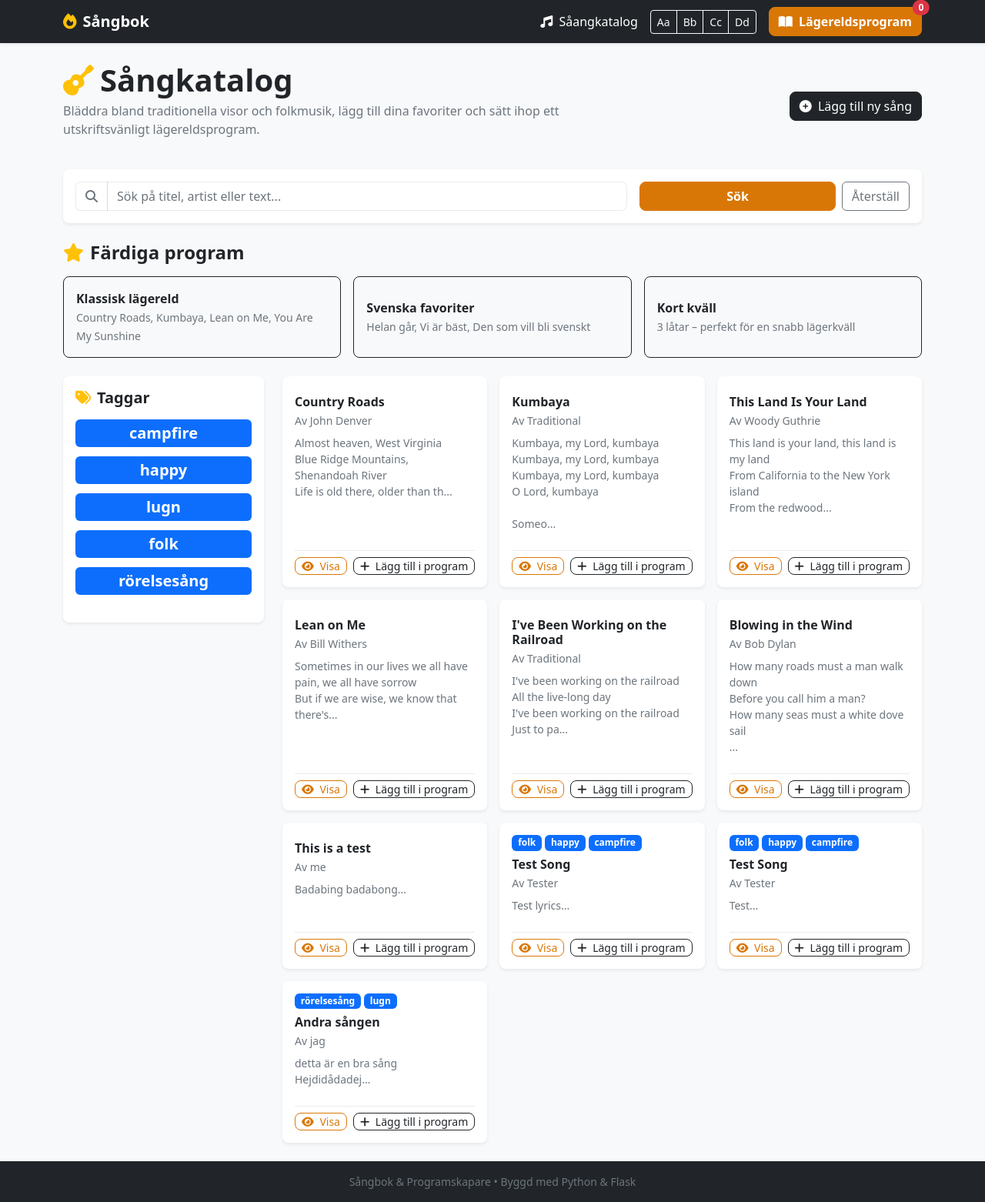
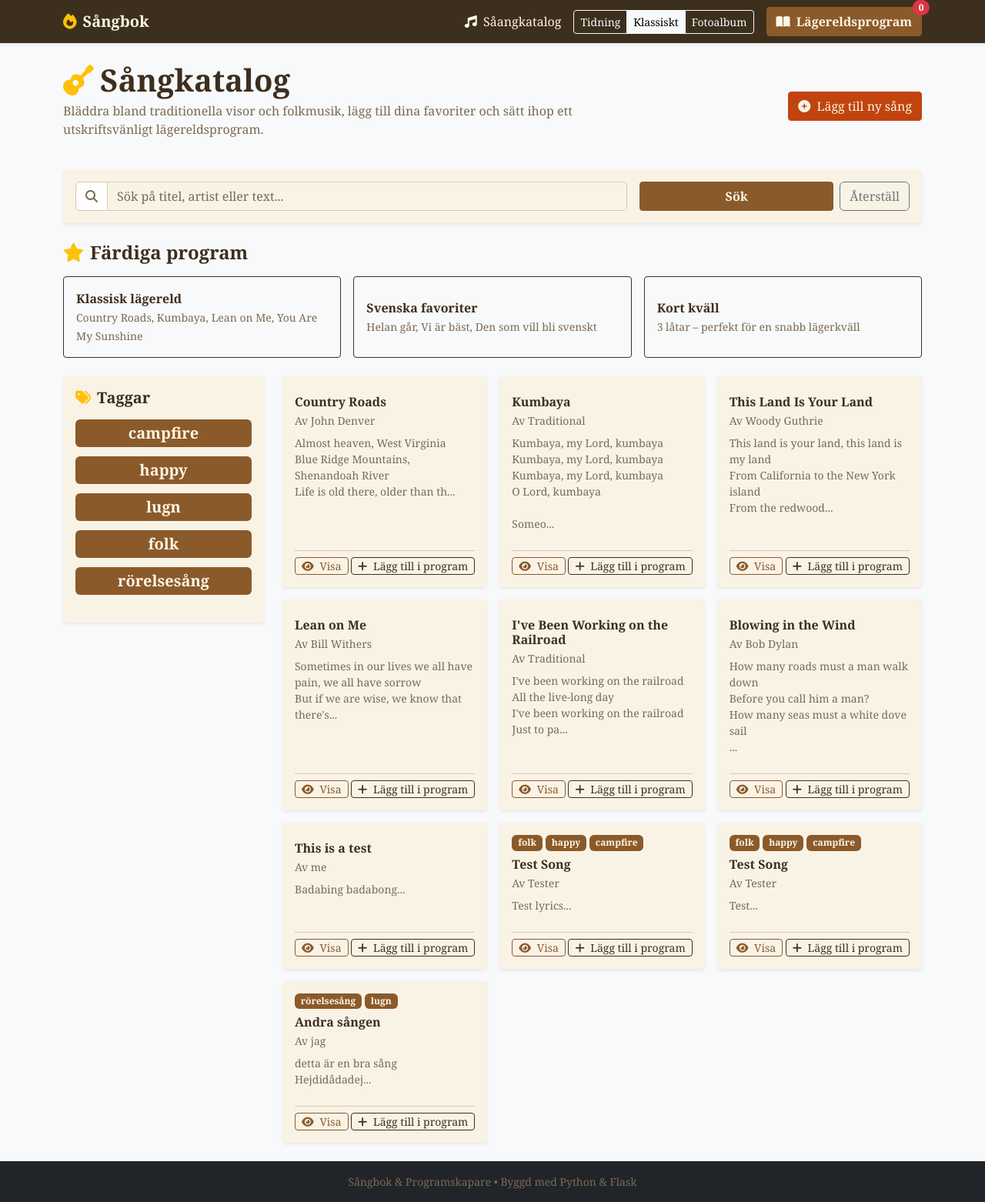
Before and after one commit to EmilUpp/S-ngbokSkapare, a Flask app: page / in a window 1280 px wide. Shown: the whole page at 77% size. Run offline with Flask 3, Linux system fonts and the light colour scheme.

Commit message:
Make Vintage the permanent palette; add 3-layout switcher (tidning, klassiskt, fotoalbum)
Co-authored-by: EmilUpp <EmilUpp@users.noreply.github.com>

```diff
--- a/static/style.css
+++ b/static/style.css
@@ -1,71 +1,7 @@
 /* ============================================================
-   Theme variables - default (Classic Scout)
+   Vintage Scout - permanent palette
    ============================================================ */
-:root,
-[data-theme="classic"] {
-    --sb-bg: #f8f9fa;
-    --sb-surface: #ffffff;
-    --sb-text: #212529;
-    --sb-muted: #6c757d;
-    --sb-primary: #d97706;
-    --sb-primary-text: #ffffff;
-    --sb-accent: #212529;
-    --sb-card-border: rgba(0, 0, 0, 0.08);
-    --sb-shadow: 0 0.125rem 0.5rem rgba(0, 0, 0, 0.08);
-    --sb-tag-bg: #0d6efd;
-    --sb-tag-text: #ffffff;
-    --sb-radius: 0.5rem;
-    --sb-font: system-ui, -apple-system, "Segoe UI", Roboto, Helvetica, Arial, sans-serif;
-    --sb-nav-bg: #212529;
-    --sb-nav-text: #ffffff;
-}
-
-/* ============================================================
-   Theme: Dark Ember (Mörk Glöd)
-   ============================================================ */
-[data-theme="ember"] {
-    --sb-bg: #12161f;
-    --sb-surface: #1b2130;
-    --sb-text: #e9e4f0;
-    --sb-muted: #8b93a7;
-    --sb-primary: #ff7a1a;
-    --sb-primary-text: #1a1200;
-    --sb-accent: #ffb347;
-    --sb-card-border: rgba(255, 255, 255, 0.08);
-    --sb-shadow: 0 0.25rem 1rem rgba(0, 0, 0, 0.45);
-    --sb-tag-bg: #ff7a1a;
-    --sb-tag-text: #1a1200;
-    --sb-radius: 0.75rem;
-    --sb-font: system-ui, -apple-system, "Segoe UI", Roboto, Helvetica, Arial, sans-serif;
-    --sb-nav-bg: #0c0f16;
-    --sb-nav-text: #e9e4f0;
-}
-
-/* ============================================================
-   Theme: Sommarläger (Summer Camp)
-   ============================================================ */
-[data-theme="sommar"] {
-    --sb-bg: #eef6f7;
-    --sb-surface: #ffffff;
-    --sb-text: #1f3b45;
-    --sb-muted: #5b7c88;
-    --sb-primary: #0e8f8f;
-    --sb-primary-text: #ffffff;
-    --sb-accent: #f4a259;
-    --sb-card-border: rgba(31, 59, 69, 0.12);
-    --sb-shadow: 0 0.25rem 1rem rgba(31, 59, 69, 0.10);
-    --sb-tag-bg: #0e8f8f;
-    --sb-tag-text: #ffffff;
-    --sb-radius: 1rem;
-    --sb-font: "Trebuchet MS", "Segoe UI", system-ui, sans-serif;
-    --sb-nav-bg: #1f6b70;
-    --sb-nav-text: #ffffff;
-}
-
-/* ============================================================
-   Theme: Vintage Scout (Retro)
-   ============================================================ */
-[data-theme="vintage"] {
+:root {
     --sb-bg: #efe6d5;
     --sb-surface: #f9f3e6;
     --sb-text: #3d2f1e;
--- a/templates/base.html
+++ b/templates/base.html
@@ -23,11 +23,10 @@
                         <a class="nav-link" href="{{ url_for('index') }}"><i class="fa-solid fa-music me-1"></i> Såangkatalog</a>
                     </li>
                     <li class="nav-item ms-lg-2">
-                        <div class="btn-group theme-picker" role="group" aria-label="Tema">
-                            <button type="button" class="btn btn-sm btn-outline-light" data-set-theme="classic" title="Klassiskt scout">Aa</button>
-                            <button type="button" class="btn btn-sm btn-outline-light" data-set-theme="sommar" title="Sommarläger">Bb</button>
-                            <button type="button" class="btn btn-sm btn-outline-light" data-set-theme="ember" title="Mörk glöd">Cc</button>
-                            <button type="button" class="btn btn-sm btn-outline-light" data-set-theme="vintage" title="Vintage">Dd</button>
+                        <div class="btn-group layout-picker" role="group" aria-label="Layout">
+                            <button type="button" class="btn btn-sm btn-outline-light" data-set-layout="tidning" title="Tidning: fullbredd, lista">Tidning</button>
+                            <button type="button" class="btn btn-sm btn-outline-light" data-set-layout="klassiskt" title="Klassiskt: sidomeny + kort">Klassiskt</button>
+                            <button type="button" class="btn btn-sm btn-outline-light" data-set-layout="fotoalbum" title="Fotoalbum: bred visning">Fotoalbum</button>
                         </div>
                     </li>
                     <li class="nav-item ms-lg-3">
@@ -59,15 +58,20 @@
 <script>
     (function () {
         var stored = null;
-        try { stored = localStorage.getItem('sb-theme'); } catch (e) {}
-        var theme = stored || 'classic';
-        document.documentElement.setAttribute('data-theme', theme);
+        try { stored = localStorage.getItem('sb-layout'); } catch (e) {}
+        var layout = stored || 'klassiskt';
         document.addEventListener('DOMContentLoaded', function () {
-            document.querySelectorAll('[data-set-theme]').forEach(function (btn) {
+            document.body.setAttribute('data-layout', layout);
+            document.querySelectorAll('[data-set-layout]').forEach(function (btn) {
+                if (btn.getAttribute('data-set-layout') === layout) {
+                    btn.classList.add('active');
+                }
                 btn.addEventListener('click', function () {
-                    var t = btn.getAttribute('data-set-theme');
-                    document.documentElement.setAttribute('data-theme', t);
-                    try { localStorage.setItem('sb-theme', t); } catch (e) {}
+                    var l = btn.getAttribute('data-set-layout');
+                    document.body.setAttribute('data-layout', l);
+                    document.querySelectorAll('[data-set-layout]').forEach(function (b) { b.classList.remove('active'); });
+                    btn.classList.add('active');
+                    try { localStorage.setItem('sb-layout', l); } catch (e) {}
                 });
             });
         });
--- a/templates/index.html
+++ b/templates/index.html
@@ -75,10 +75,10 @@
     </div>
     <!-- Main content -->
     <div class="col-md-9">
-<div class="row row-cols-1 row-cols-md-2 row-cols-lg-3 g-3">
+<div class="song-grid row row-cols-1 row-cols-md-2 row-cols-lg-3 g-3">
     {% for song in songs %}
     <div class="col">
-        <div class="card h-100 shadow-sm border-0 song-card">
+        <div class="card h-100 shadow-sm border-0 song-card song-row">
             <div class="card-body d-flex flex-column p-3">
                 <div class="mb-2">
                     {% if song.tags %}
@@ -94,10 +94,10 @@
                         {{ song.title }}
                     </a>
                 </h3>
-                <p class="text-muted small mb-2">Av {{ song.artist }}</p>
+                <p class="text-muted small mb-2 song-meta">Av {{ song.artist }}</p>
                 <p class="card-text text-muted small flex-grow-1 text-truncate-3" style="white-space: pre-line;">{{ song.lyrics[:100] }}...</p>
 
-                <div class="mt-2 pt-2 border-top d-flex justify-content-between align-items-center position-relative" style="z-index: 2;">
+                <div class="mt-2 pt-2 border-top d-flex justify-content-between align-items-center position-relative song-actions" style="z-index: 2;">
                     <a href="{{ url_for('song_detail', song_id=song.id) }}" class="btn btn-sm btn-outline-primary py-0">
                         <i class="fa-solid fa-eye me-1"></i> Visa
                     </a>
```
Also changed, not shown: other parts of static/style.css (+71 -7 lines).
